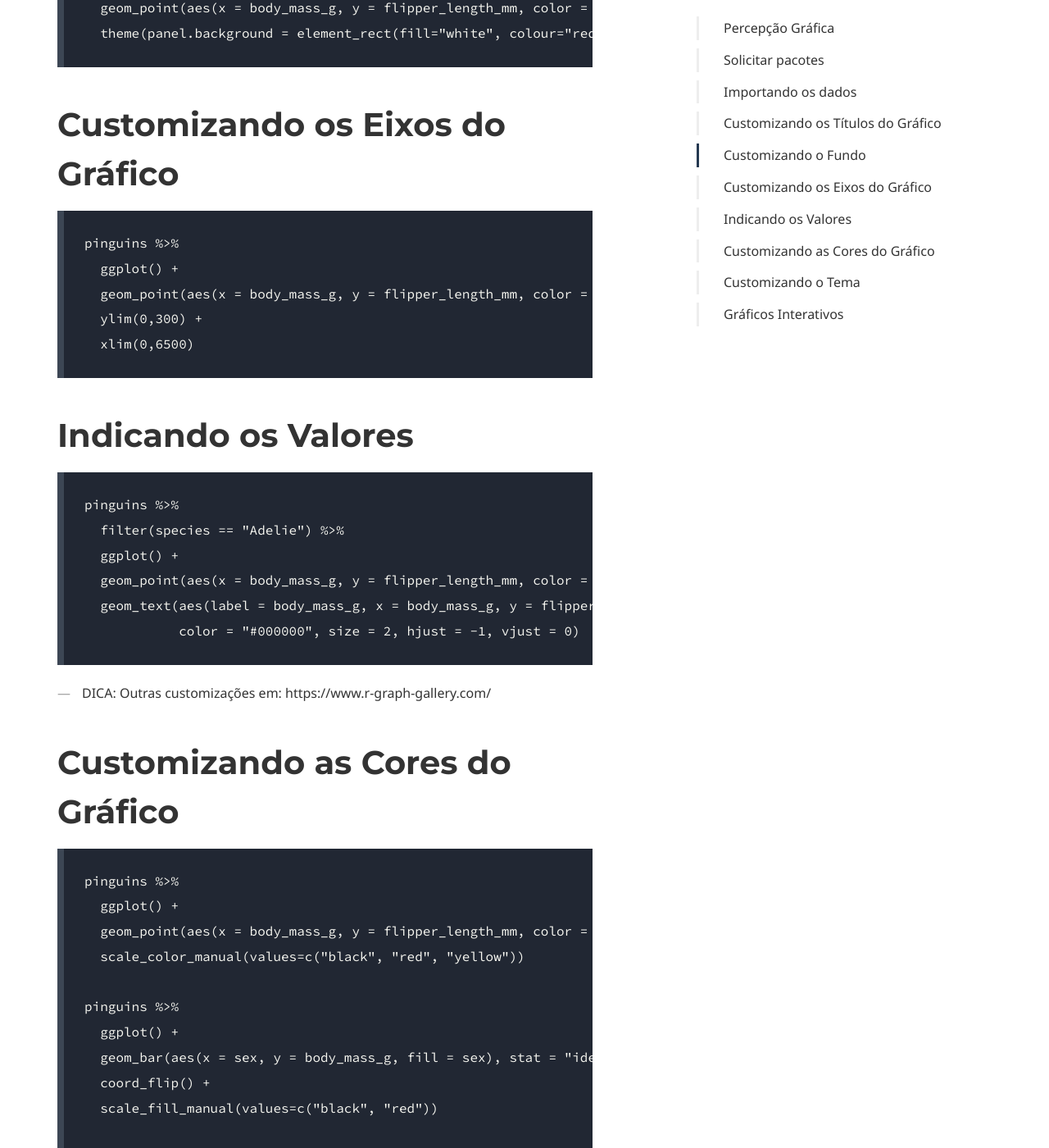
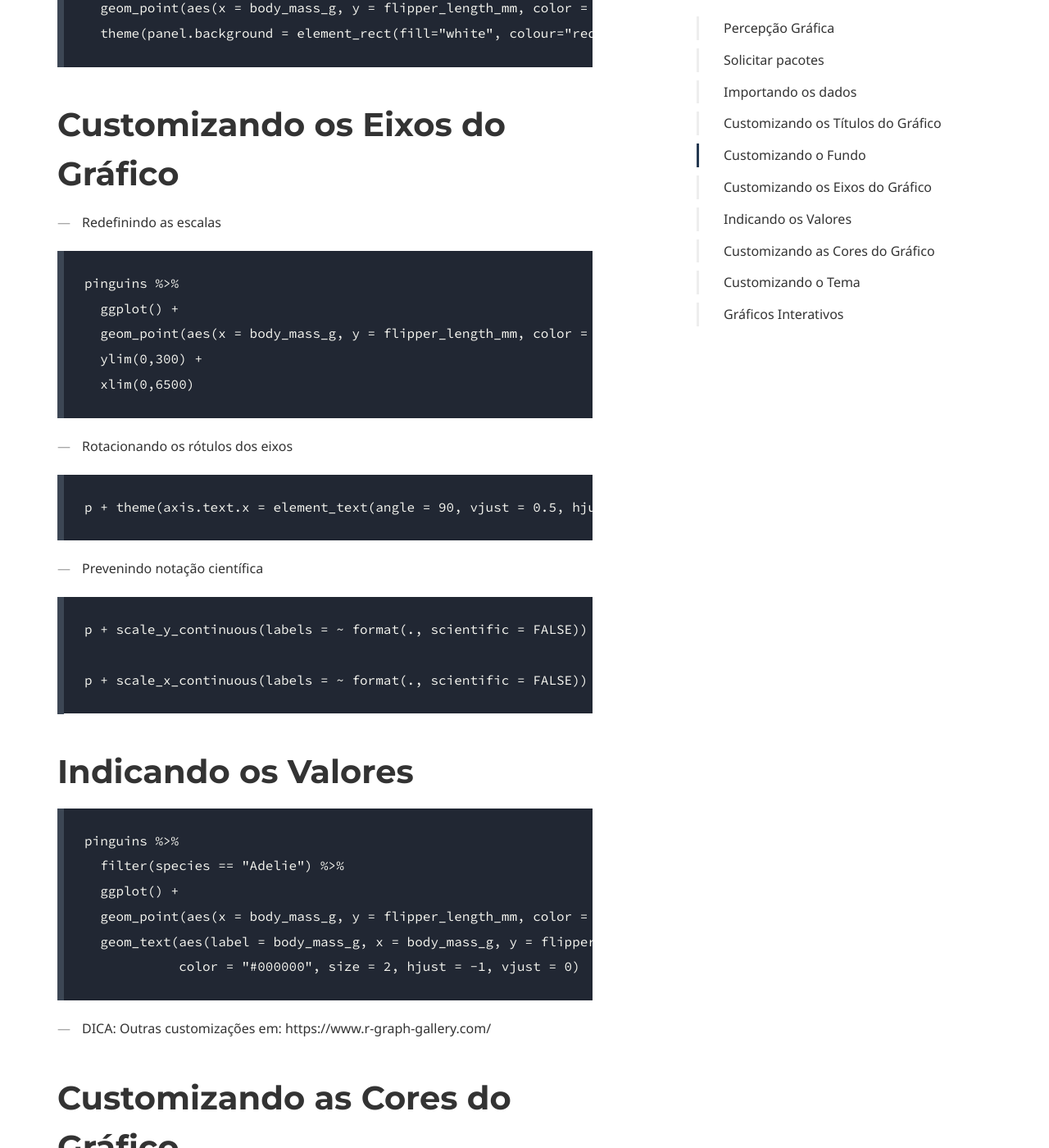
Before and after one commit to coLAB-UFF/docs, a Jekyll site: the page built from dataviz_10.md, in a window 1280 px wide and 1400 px high, scrolled down 2019 px. Shown: the whole window at 82% size. Built offline with Jekyll 4.4.1, drawn with Linux system fonts in a browser that asks for light colours; some web fonts are replaced.

Commit message:
Update dataviz_10.md

````diff
--- a/dataviz_10.md
+++ b/dataviz_10.md
@@ -70,6 +70,8 @@ pinguins %>%
 
 # Customizando os Eixos do Gráfico
 
+* Redefinindo as escalas
+
 ```
 pinguins %>%
   ggplot() +
@@ -77,6 +79,21 @@ pinguins %>%
   ylim(0,300) +
   xlim(0,6500)
 ```
+
+* Rotacionando os rótulos dos eixos
+
+```
+p + theme(axis.text.x = element_text(angle = 90, vjust = 0.5, hjust=1))
+```
+
+* Prevenindo notação científica
+
+```
+p + scale_y_continuous(labels = ~ format(., scientific = FALSE))
+
+p + scale_x_continuous(labels = ~ format(., scientific = FALSE))
+```
+
 
 # Indicando os Valores
 
@@ -90,6 +107,7 @@ pinguins %>%
 ```
 
 * DICA: Outras customizações em: https://www.r-graph-gallery.com/
+
 
 # Customizando as Cores do Gráfico
 
````
